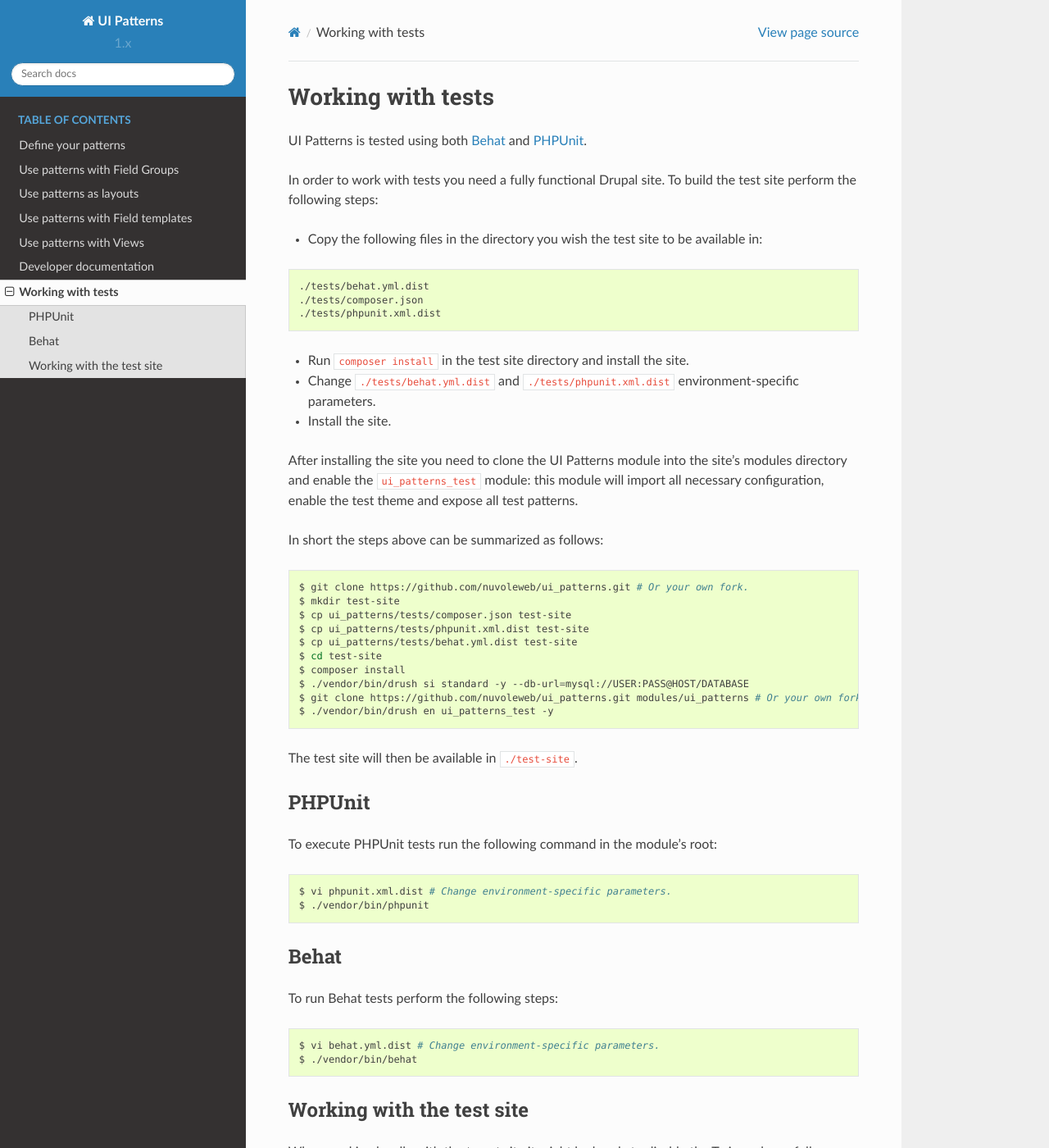
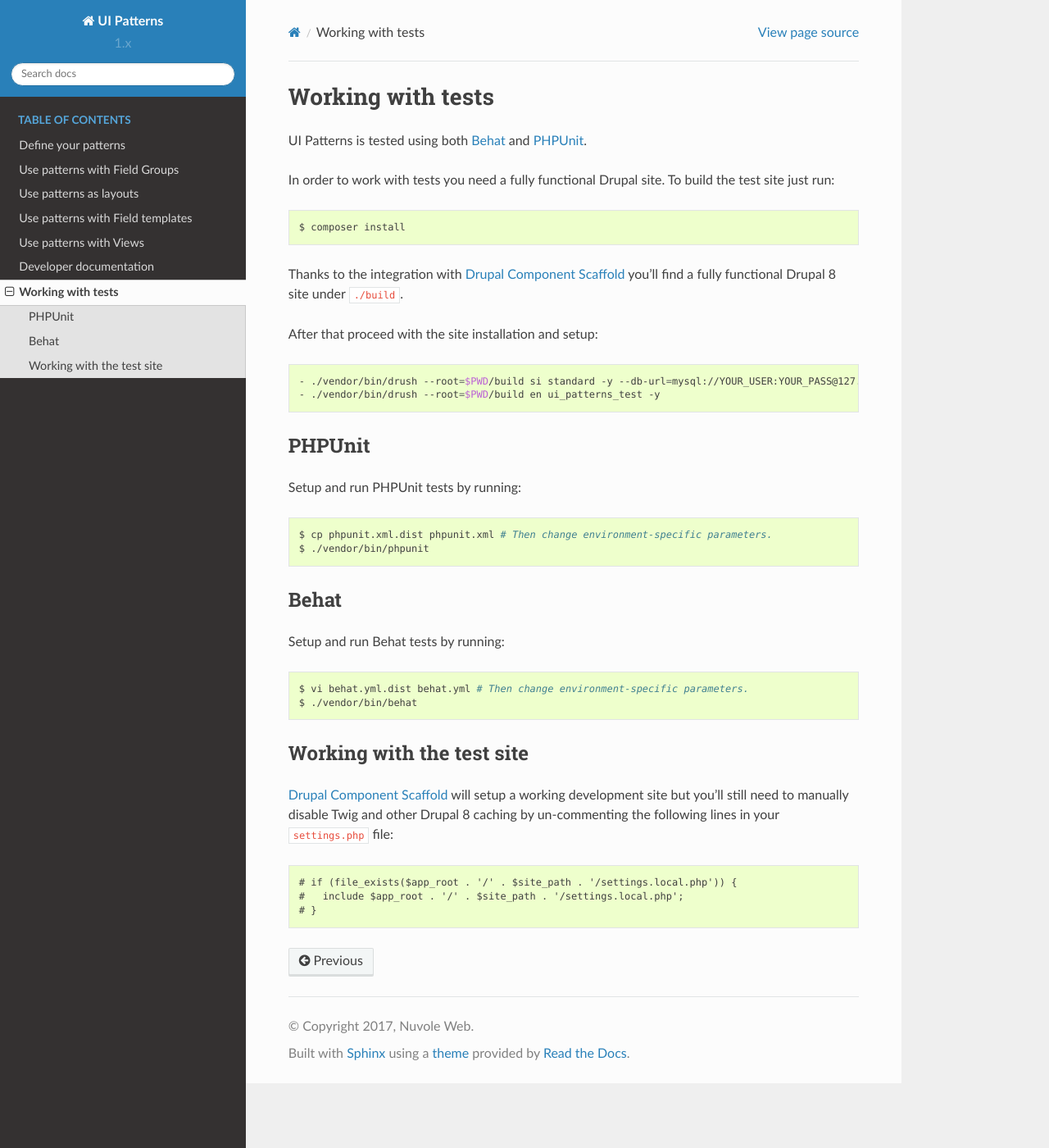
Before and after one commit to nuvoleweb/ui_patterns, a Sphinx documentation site: the page built from docs/content/tests.rst, in a window 1280 px wide and 1400 px high. Shown: the whole window at 82% size. Built offline with Sphinx 7.4.7 and the Read the Docs theme 2.0.0, drawn with Linux system fonts in a browser that asks for light colours; some of the changed text lies outside the part shown.

Commit message:
Fix documentation.

```diff
--- a/docs/content/tests.rst
+++ b/docs/content/tests.rst
@@ -3,75 +3,51 @@ Working with tests
 
 UI Patterns is tested using both `Behat <http://behat.org/en/latest/>`_ and `PHPUnit <https://phpunit.de/>`_.
 
-In order to work with tests you need a fully functional Drupal site. To build the test site perform the following steps:
-
-- Copy the following files in the directory you wish the test site to be available in:
+In order to work with tests you need a fully functional Drupal site. To build the test site just run:
 
 .. code-block:: bash
 
-   ./tests/behat.yml.dist
-   ./tests/composer.json
-   ./tests/phpunit.xml.dist
+   $ composer install
 
-- Run ``composer install`` in the test site directory and install the site.
-- Change ``./tests/behat.yml.dist`` and ``./tests/phpunit.xml.dist`` environment-specific parameters.
-- Install the site.
+Thanks to the integration with `Drupal Component Scaffold <https://github.com/nuvoleweb/drupal-component-scaffold>`_
+you'll find a fully functional Drupal 8 site under ``./build``.
 
-After installing the site you need to clone the UI Patterns module into the site's modules directory and enable the
-``ui_patterns_test`` module: this module will import all necessary configuration, enable the test theme and expose all
-test patterns.
-
-In short the steps above can be summarized as follows:
+After that proceed with the site installation and setup:
 
 .. code-block:: bash
 
-   $ git clone https://github.com/nuvoleweb/ui_patterns.git # Or your own fork.
-   $ mkdir test-site
-   $ cp ui_patterns/tests/composer.json test-site
-   $ cp ui_patterns/tests/phpunit.xml.dist test-site
-   $ cp ui_patterns/tests/behat.yml.dist test-site
-   $ cd test-site
-   $ composer install
-   $ ./vendor/bin/drush si standard -y --db-url=mysql://USER:PASS@HOST/DATABASE
-   $ git clone https://github.com/nuvoleweb/ui_patterns.git modules/ui_patterns # Or your own fork.
-   $ ./vendor/bin/drush en ui_patterns_test -y
-
-The test site will then be available in ``./test-site``.
+  - ./vendor/bin/drush --root=$PWD/build si standard -y --db-url=mysql://YOUR_USER:YOUR_PASS@127.0.0.1/YOUR_DATABASE
+  - ./vendor/bin/drush --root=$PWD/build en ui_patterns_test -y
 
 PHPUnit
 -------
 
-To execute PHPUnit tests run the following command in the module's root:
+Setup and run PHPUnit tests by running:
 
 .. code-block:: bash
 
-   $ vi phpunit.xml.dist # Change environment-specific parameters.
+   $ cp phpunit.xml.dist phpunit.xml # Then change environment-specific parameters.
    $ ./vendor/bin/phpunit
 
 Behat
 -----
 
-To run Behat tests perform the following steps:
+Setup and run Behat tests by running:
 
 .. code-block:: bash
 
-   $ vi behat.yml.dist # Change environment-specific parameters.
+   $ vi behat.yml.dist behat.yml # Then change environment-specific parameters.
    $ ./vendor/bin/behat
 
 Working with the test site
 --------------------------
 
-When working locally with the target site it might be handy to disable the Twig cache as follows:
+`Drupal Component Scaffold <https://github.com/nuvoleweb/drupal-component-scaffold>`_ will setup a working development site but
+you'll still need to manually disable Twig and other Drupal 8 caching by un-commenting the following lines in your
+``settings.php`` file:
 
- 1. Copy ``./sites/example.settings.local.php`` into ``./sites/default/settings.local.php``
- 2. Un-comment lines including ``settings.local.php`` in ``./sites/default/settings.php``
- 3. Disable Twig cache by adding the following lines to ``./sites/development.services.yml`` and clear the cache.
+.. code-block:: php
 
-.. code-block:: yaml
-
-   parameters:
-     http.response.debug_cacheability_headers: true
-     twig.config:
-       debug: true
-       auto_reload: true
-       cache: false
+   # if (file_exists($app_root . '/' . $site_path . '/settings.local.php')) {
+   #   include $app_root . '/' . $site_path . '/settings.local.php';
+   # }
```
